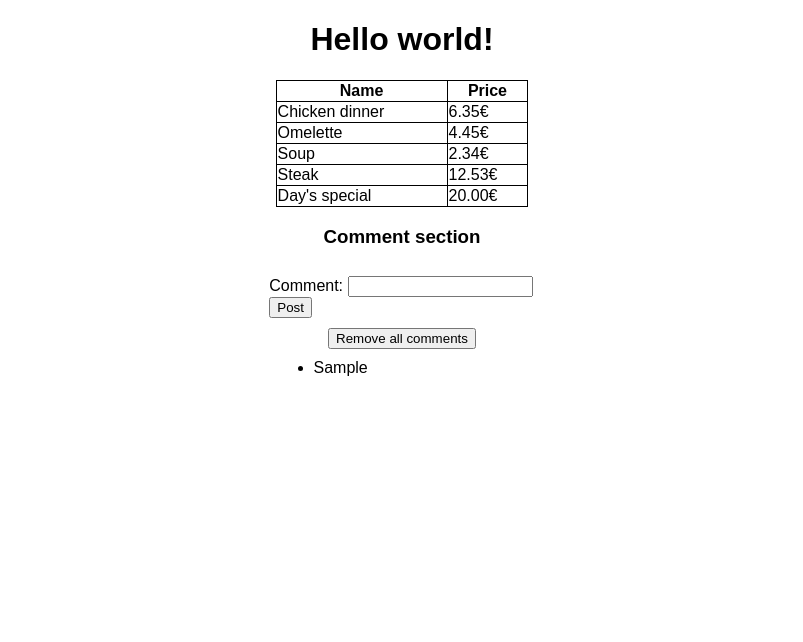
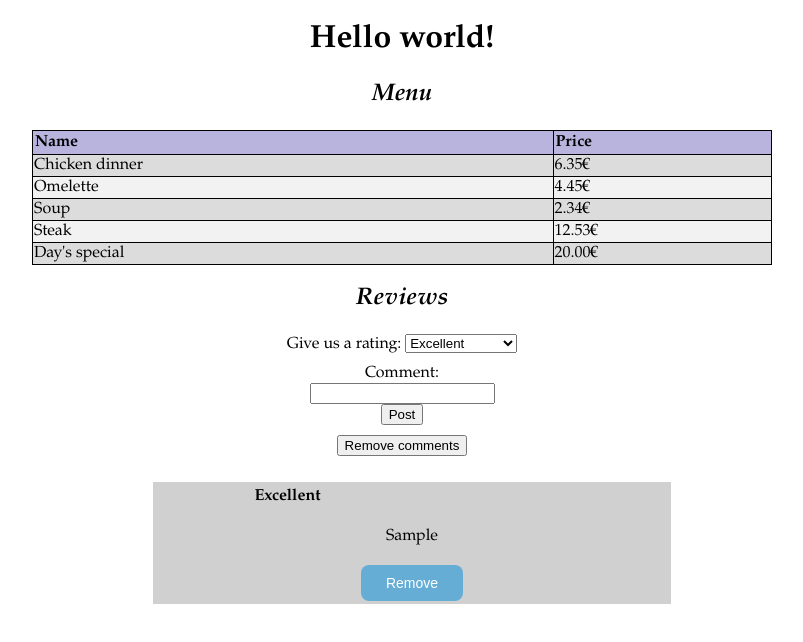
Before and after one commit to Excellencer/restaurant_menu_wk2, a website built with Parcel: page index.html in a window 1280 px wide. Both pictures are taken after typing "Sample" into the empty fields and a click on the button "Post". Shown: the whole page, without its empty margins (238-1041 px from the left). Built offline with nearby package versions, Linux system fonts and the light colour scheme.

Commit message:
initial commit

```diff
--- a/index.html
+++ b/index.html
@@ -6,8 +6,10 @@
   </head>
 
   <body>
+    <div class="menu-layout">
     <h1>Hello world!</h1>
-    <table class="center">
+    <h2 class="header">Menu</h2>
+    <table id="menu-table" class="center">
       <tr>
         <th>Name</th>
         <th>Price</th>
@@ -33,20 +35,27 @@
         <td>20.00€</td>
       </tr>
     </table>
-    <div style="margin: auto; width: 70%;">
-      <h3 style="text-align: center;">Comment section</h3>
+
+      <h2 class="header" >Reviews</h3>
+        <label for="rating">Give us a rating:</label>
+        <select name="rating" id="rating">
+          <option value="1">Excellent</option>
+          <option value="2">Great</option>
+          <option value="3">Good</option>
+          <option value="4">Above average</option>
+        </select>
       <form id="commentForm" class="center" style="width: 30%;">
         Comment: <input id="commentInput" type="textarea" />
         <input id="add-comment" type="button" value="Post" />
       </form>
       <div class="centerButton">
         <button type="button" id="remove-comments">
-          Remove all comments
+          Remove comments
         </button>
       </div>
 
       <ul id="commentList" class="center"></ul>
-    </div>
+  </div>
 
     <script src="src/index.js"></script>
   </body>
--- a/src/index.js
+++ b/src/index.js
@@ -7,10 +7,48 @@ document
 
 function addComment() {
   let comment = document.getElementById("commentInput").value;
+  let rating = 1;
+  switch (parseInt(document.getElementById("rating").value, 10)) {
+    case 1:
+      rating = "Excellent";
+      break;
+    case 2:
+      rating = "Great";
+      break;
+    case 3:
+      rating = "Good";
+      break;
+    case 4:
+      rating = "Above average";
+      break;
+    default:
+      rating = "Excellent";
+  }
+
   document.getElementById("commentInput").value = "";
   let ul = document.getElementById("commentList");
   let li = document.createElement("li");
-  li.appendChild(document.createTextNode(comment));
+
+  let commentDiv = document.createElement("div");
+  commentDiv.classList.add("comment");
+
+  let commentRating = document.createElement("p");
+  commentRating.classList.add("comment-rating");
+  commentRating.appendChild(document.createTextNode(rating));
+
+  let commentText = document.createElement("p");
+  commentText.classList.add("comment-text");
+  commentText.appendChild(document.createTextNode(comment));
+
+  let commentRemove = document.createElement("button");
+  commentRemove.classList.add("remove-comment");
+  commentRemove.textContent = "Remove";
+
+  commentDiv.appendChild(commentRating);
+  commentDiv.appendChild(commentText);
+  commentDiv.appendChild(commentRemove);
+
+  li.appendChild(commentDiv);
   ul.appendChild(li);
 }
 
--- a/src/styles.css
+++ b/src/styles.css
@@ -1,8 +1,29 @@
 body {
-  font-family: sans-serif;
+  font-family: Garamond;
+}
+.menu-layout {
+  text-align: center;
+  max-width: 740px;
+  margin: auto;
 }
 h1 {
   text-align: center;
+}
+.header {
+  font-style: italic;
+  text-align: center;
+}
+#menu-table {
+  text-align: left;
+  background-color: #f2f2f2;
+  width: 100%;
+}
+tr:nth-child(even) {
+  background-color: gainsboro;
+}
+th {
+  background-color: #b9b4de;
+  padding: 2px;
 }
 table,
 th,
@@ -10,9 +31,43 @@ td {
   border: 1px solid black;
   border-collapse: collapse;
 }
+
+ul {
+  list-style-type: none;
+  width: 100%;
+}
+.comment {
+  width: 70%;
+  margin: auto;
+  background-color: rgb(208, 208, 209);
+}
+.comment-rating {
+  padding: 5px;
+  width: 50%;
+  font-weight: bold;
+}
+.comment-text {
+  width: 100%;
+  text-align: center;
+}
+.remove-comment {
+  display: inline-block;
+  font-size: 14px;
+  margin: 3px 3px;
+  cursor: pointer;
+  border-radius: 8px;
+  background-color: #66add6;
+  border: none;
+  color: white;
+  padding: 10px 25px;
+  text-align: center;
+}
+.disabled {
+  opacity: 0.6;
+  cursor: not-allowed;
+}
 .center {
   margin: auto;
-  width: 20%;
   padding: 10px;
 }
 .centerButton {
```
